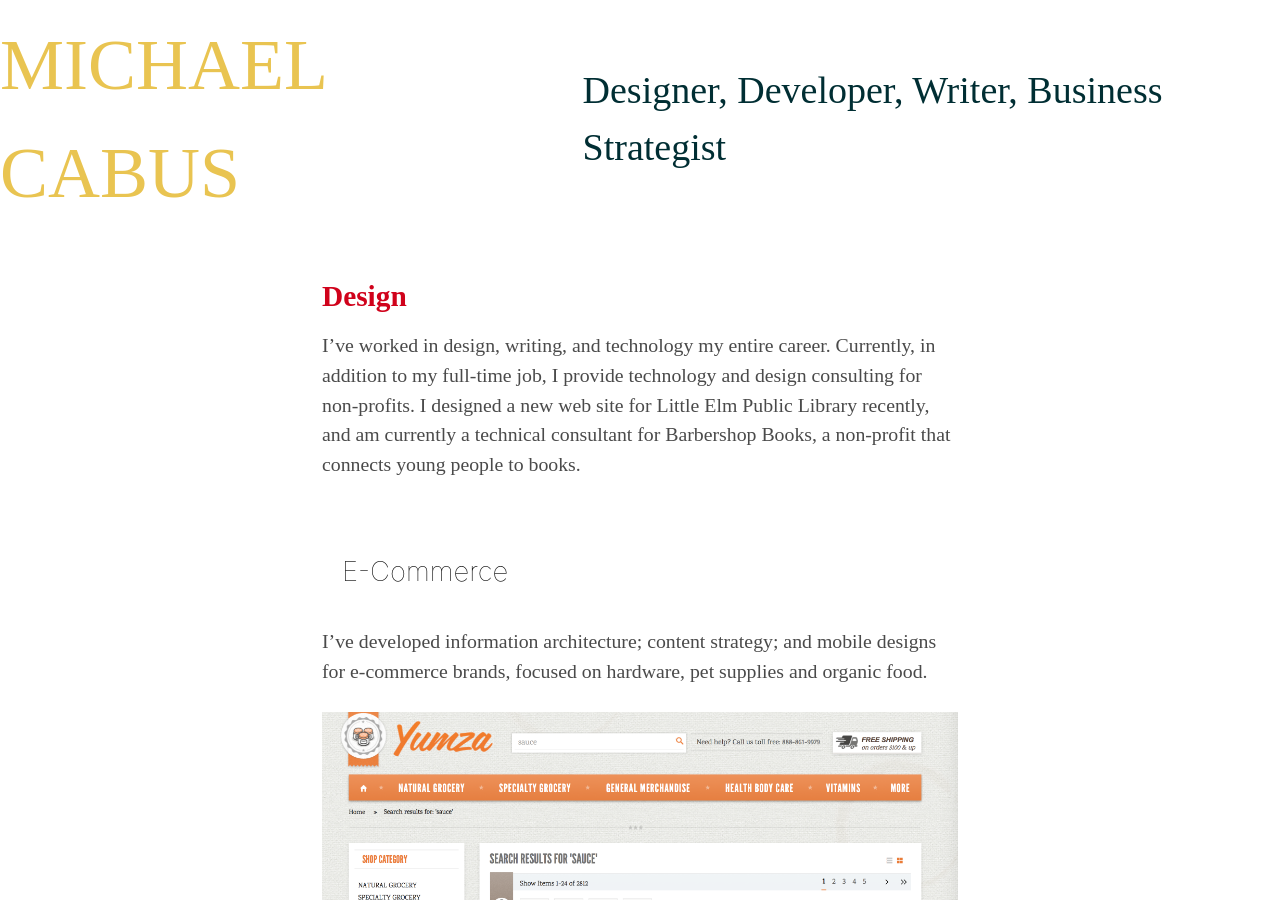
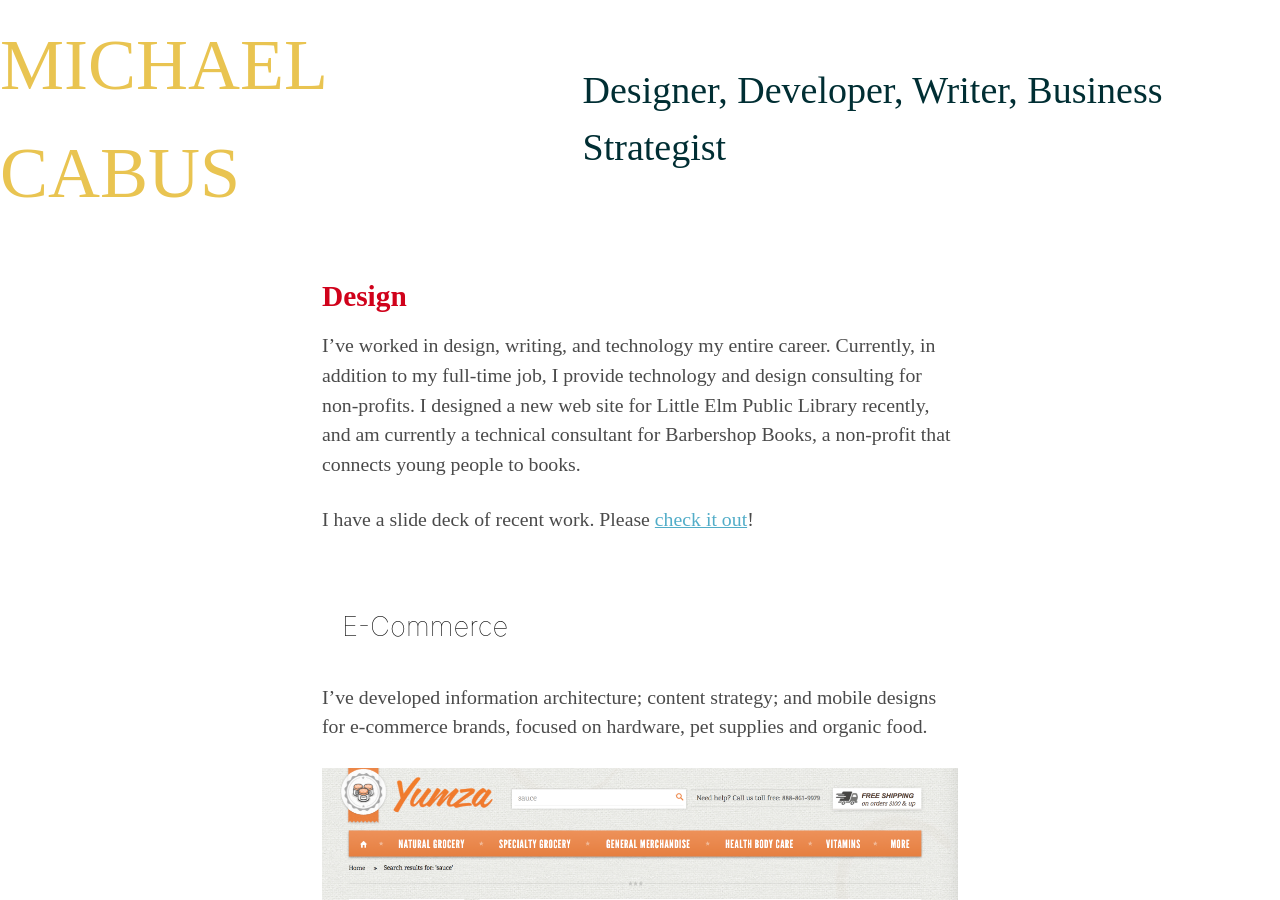
Before and after one commit to michaelcabus/portfoliosite, a Jekyll site: the page built from _pages/design.md, in a window 1280 px wide and 900 px high. Built offline with Jekyll 4.4.1, drawn with Linux system fonts in a browser that asks for light colours; nearby versions of some CDN libraries; some web fonts are replaced.

Commit message:
Update design.md

```diff
--- a/_pages/design.md
+++ b/_pages/design.md
@@ -10,6 +10,8 @@ layout: archive
 ---
 
 I've worked in design, writing, and technology my entire career.  Currently, in addition to my full-time job, I provide technology and design consulting for non-profits.  I designed a new web site for Little Elm Public Library recently, and am currently a technical consultant for Barbershop Books, a non-profit that connects young people to books.
+
+I have a slide deck of recent work. Please <a href="../assets/img/designworkPresentation.pdf">check it out</a>!
 
 ## E-Commerce
 
```
